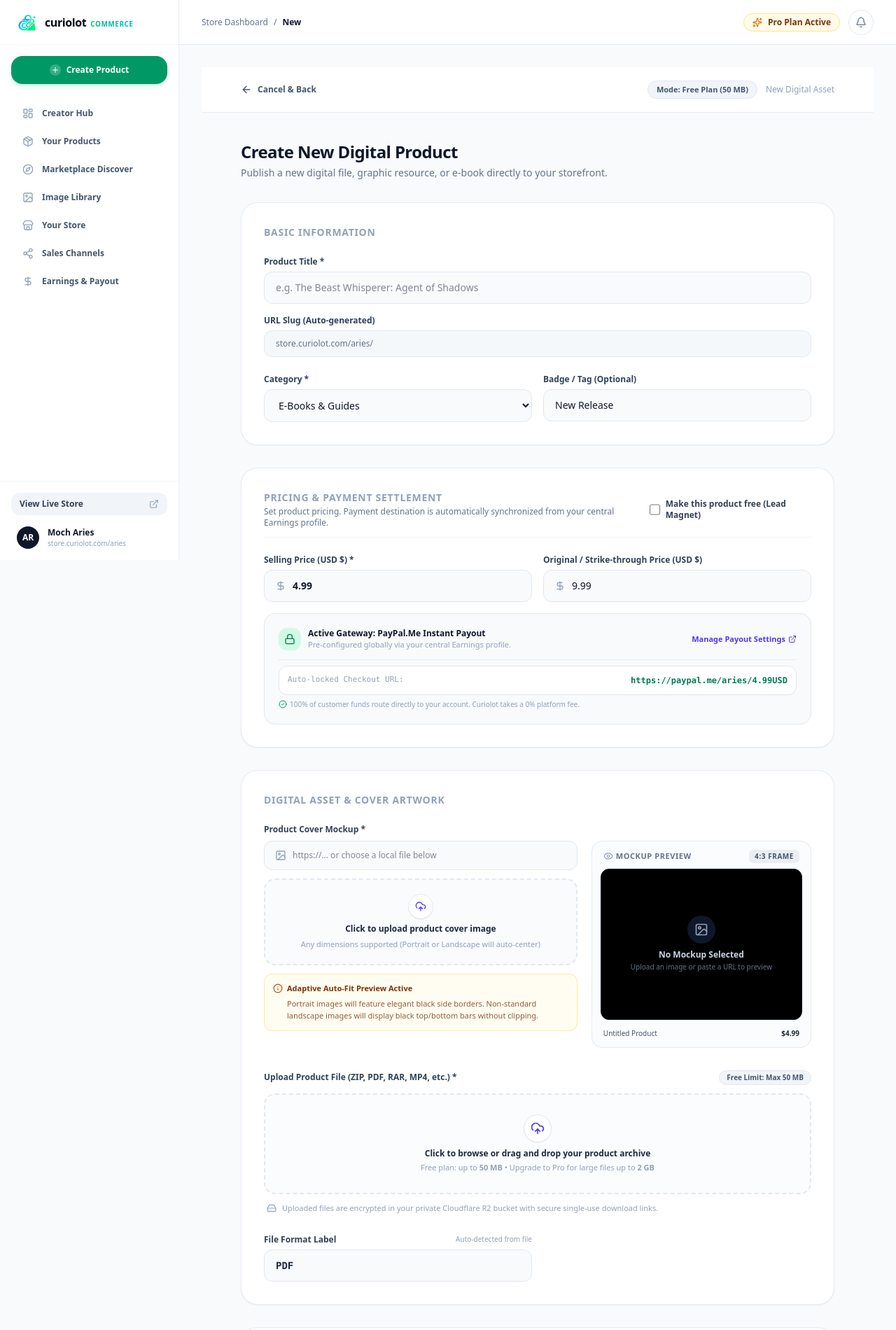
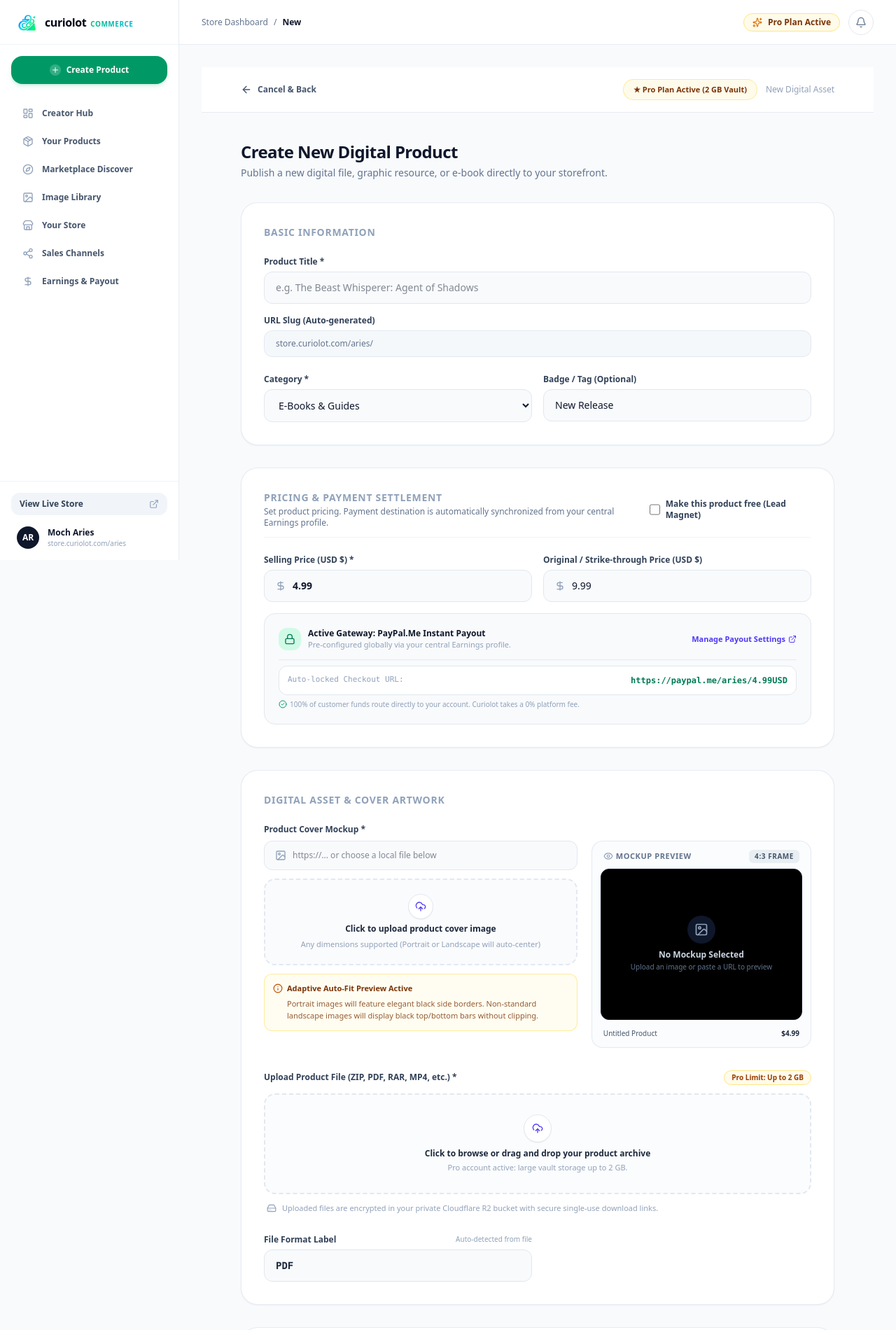
Before and after one commit to mocharies85/curiolot-commerce, a Next.js app: page /dashboard/new in a window 1280 px wide. Shown: the top 1900 px of the page at 70% size. Built offline with nearby package versions, Linux system fonts and the light colour scheme.

Commit message:
feat: lock plan badge to read-only and sync with central superadmin

```diff
--- a/app/dashboard/new/page.tsx
+++ b/app/dashboard/new/page.tsx
@@ -27,8 +27,8 @@ export default function NewProductPage() {
   const coverInputRef = useRef<HTMLInputElement>(null);
   const productFileInputRef = useRef<HTMLInputElement>(null);
 
-  // Testing mode toggle: Free Plan (50 MB) vs Pro Plan (2 GB)
-  const [isPro, setIsPro] = useState(false);
+  // Status paket akun: membaca database D1 secara otomatis (bukan toggle manual)
+  const [isPro, setIsPro] = useState(true);
 
   // Form states
   const [title, setTitle] = useState("");
@@ -66,11 +66,11 @@ export default function NewProductPage() {
   const FREE_MAX_SIZE_MB = 50;
   const PRO_MAX_SIZE_GB = 2;
 
-  // 1. Ambil pengaturan rekening lengkap yang tersimpan di menu Earnings
+  // 1. Ambil pengaturan rekening dan status akun resmi dari database D1
   useEffect(() => {
     fetch(`/api/settings?username=${username}`)
       .then((res) => res.json())
-      .then((data: StoreSettings) => {
+      .then((data: any) => {
         if (data) {
           if (data.payoutProvider) setPayoutProvider(data.payoutProvider);
           if (data.payoutPaypalHandle) setPaypalHandle(data.payoutPaypalHandle);
@@ -79,6 +79,15 @@ export default function NewProductPage() {
           if (data.payoutPaddleUrl) setPaddleUrl(data.payoutPaddleUrl);
           if (data.payoutKofiUrl) setKofiUrl(data.payoutKofiUrl);
           if (data.payoutCustomUrl) setCustomUrl(data.payoutCustomUrl);
+
+          // Sinkronisasi status akun Pro dari superadmin D1
+          if (typeof data.isPro !== "undefined") {
+            setIsPro(Boolean(data.isPro));
+          } else if (data.plan) {
+            setIsPro(data.plan === "pro");
+          } else if (typeof data.is_pro !== "undefined") {
+            setIsPro(Boolean(data.is_pro));
+          }
         }
       })
       .catch((err) => console.error("Failed to load payout settings:", err));
@@ -253,20 +262,19 @@ export default function NewProductPage() {
             <span>Cancel & Back</span>
           </Link>
 
+          {/* Area Kanan Atas: Terkunci Read-Only Sesuai Database */}
           <div className="flex items-center gap-3">
-            <button
-              type="button"
-              onClick={() => setIsPro(!isPro)}
-              className={`text-[11px] font-semibold px-3 py-1 rounded-full border transition cursor-pointer ${
+            <div
+              className={`text-[11px] font-semibold px-3.5 py-1.5 rounded-full border select-none ${
                 isPro
-                  ? "bg-amber-50 text-amber-800 border-amber-200"
+                  ? "bg-amber-50 text-amber-900 border-amber-200/80 font-bold"
                   : "bg-slate-100 text-slate-600 border-slate-200"
               }`}
-              title="Click to toggle between Free and Pro upload testing"
+              title="Plan status is managed centrally via Curiolot Admin"
             >
-              Mode: {isPro ? "★ Pro Plan (2 GB)" : "Free Plan (50 MB)"}
-            </button>
-            <span className="text-xs text-slate-400 font-medium">New Digital Asset</span>
+              {isPro ? "★ Pro Plan Active (2 GB Vault)" : "Free Plan (50 MB Vault)"}
+            </div>
+            <span className="text-xs text-slate-400 font-medium hidden sm:inline">New Digital Asset</span>
           </div>
         </div>
       </header>
@@ -516,7 +524,6 @@ export default function NewProductPage() {
                       </p>
                     </div>
 
-                    {/* Quick Specs Guidelines */}
                     <div className="rounded-xl bg-amber-50/70 border border-amber-200/80 p-3 text-[11px] text-amber-950 space-y-1">
                       <div className="flex items-center gap-1.5 font-bold text-amber-900">
                         <Info className="w-3.5 h-3.5 text-amber-700 shrink-0" />
@@ -627,13 +634,15 @@ export default function NewProductPage() {
                   ) : (
                     <>
                       <div className="w-10 h-10 rounded-full bg-white shadow-2xs border border-slate-200 flex items-center justify-center text-slate-600 group-hover:scale-105 transition mb-2">
-                        <UploadCloud className="w-5 h-5 text-indigo-600" />
+                        <UploadCloud className="w-4 h-4 text-indigo-600" />
                       </div>
                       <p className="text-xs font-bold text-slate-800">
                         Click to browse or drag and drop your product archive
                       </p>
                       <p className="text-[11px] text-slate-400 mt-1">
-                        Free plan: up to <strong>50 MB</strong> • Upgrade to Pro for large files up to <strong>2 GB</strong>
+                        {isPro
+                          ? "Pro account active: large vault storage up to 2 GB."
+                          : "Free plan limit: up to 50 MB."}
                       </p>
                     </>
                   )}
@@ -762,12 +771,12 @@ export default function NewProductPage() {
 
             <div className="mt-6 flex flex-col gap-2">
               <a
-                href="https://buy.paddle.com"
+                href="https://link.curiolot.com"
                 target="_blank"
                 rel="noopener noreferrer"
                 className="w-full py-3 bg-slate-900 text-white rounded-xl text-xs font-bold text-center hover:bg-slate-800 transition shadow-sm active:scale-95"
               >
-                Upgrade to Pro for $5/Month
+                Contact Admin or Upgrade at link.curiolot.com
               </a>
               <button
                 type="button"
```
